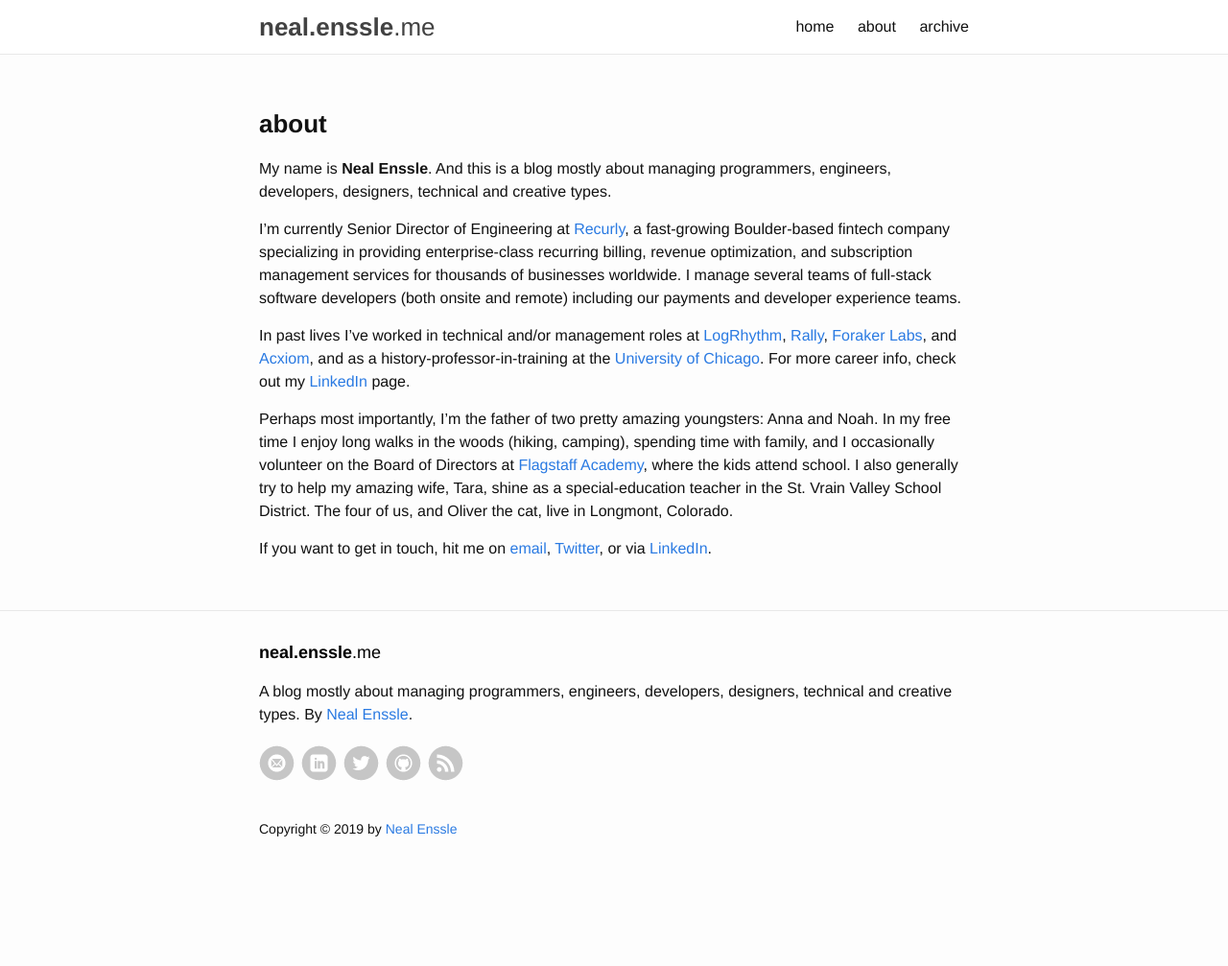
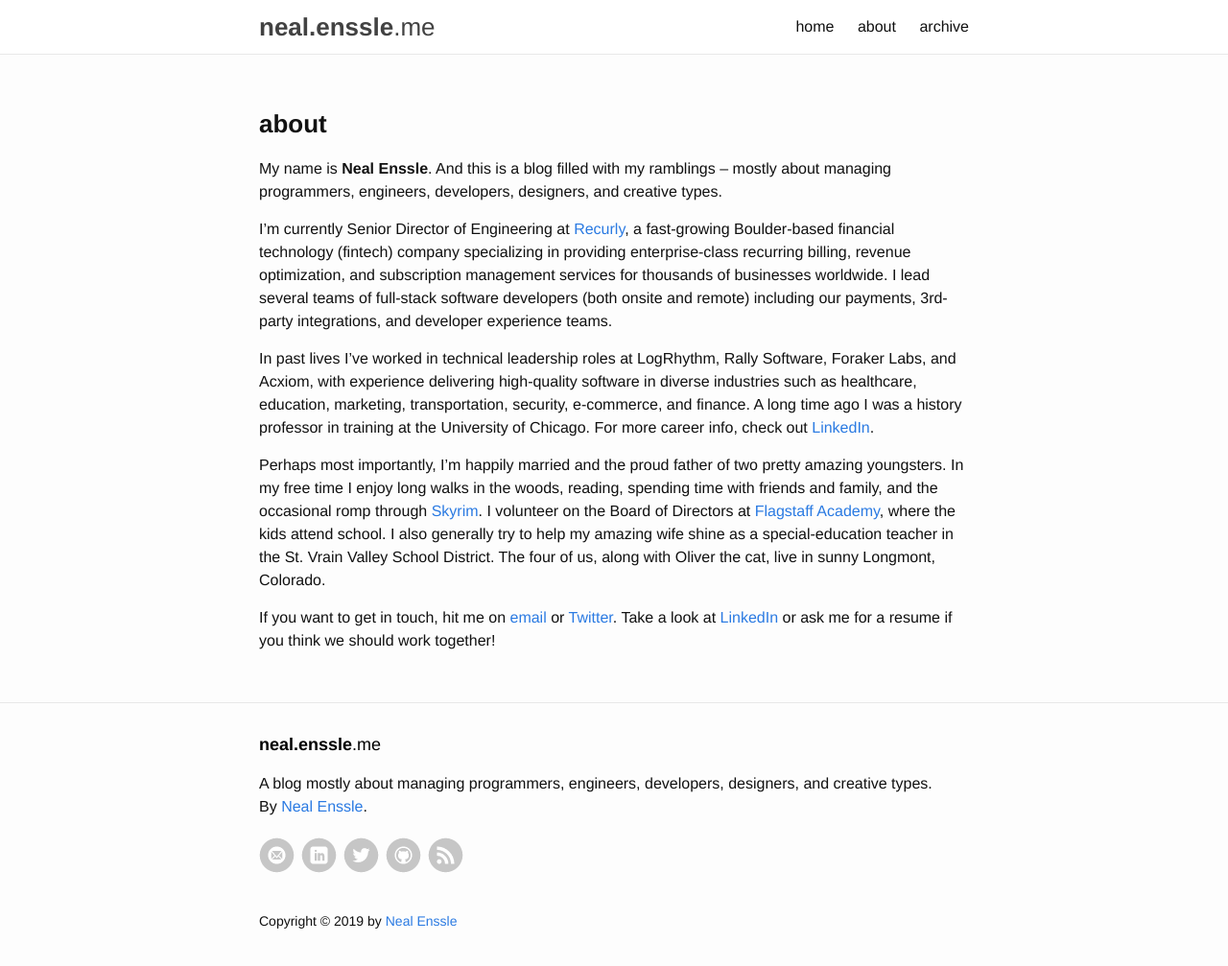
Before and after one commit to nealenssle/nealenssle.github.io, a Jekyll site: the page built from pages/about.md, in a window 1280 px wide and 1056 px high. Shown: the top 1007 px of the window at 96% size. Built offline with Jekyll 4.4.1, drawn with Linux system fonts in a browser that asks for light colours.

Commit message:
Updates to About pages and adding redirect plugin.

```diff
--- a/Gemfile
+++ b/Gemfile
@@ -8,7 +8,7 @@ source "https://rubygems.org"
 #
 # This will help ensure the proper Jekyll version is running.
 # Happy Jekylling!
-# gem "jekyll", "~> 3.6.0"
+gem "jekyll", "~> 3.6.0"
 
 # This is the default theme for new Jekyll sites. You may change this to anything you like.
 gem "minima", "~> 2.0"
@@ -20,6 +20,7 @@ gem "github-pages", group: :jekyll_plugins
 # If you have any plugins, put them here!
 group :jekyll_plugins do
   gem "jekyll-feed", "~> 0.6"
+  gem 'jekyll-redirect-from'
 end
 
 # Windows does not include zoneinfo files, so bundle the tzinfo-data gem
--- a/_config.yml
+++ b/_config.yml
@@ -14,3 +14,6 @@ permalink: pretty
 
 # Build settings
 markdown: kramdown
+
+plugins:
+  - jekyll-redirect-from
--- a/_includes/footer.html
+++ b/_includes/footer.html
@@ -4,7 +4,7 @@
 
     <p class="footer-heading"><a class="footer-title-link" href="/"><strong>neal.enssle</strong>.me</a></p>
 
-    <p class="footer-text">A blog mostly about managing programmers, engineers, developers, designers, technical and creative types. By <a href="/about">Neal Enssle</a>.</p>
+    <p class="footer-text">A blog mostly about managing programmers, engineers, developers, designers, and creative types.<br />By <a href="/about">Neal Enssle</a>.</p>
 
     <ul class="social-media-list">
       <li>
--- a/pages/about.md
+++ b/pages/about.md
@@ -4,16 +4,12 @@ title: About
 permalink: /about/
 ---
 
-My name is **Neal Enssle**. And this is a blog mostly about managing programmers, engineers, developers, designers, technical and creative types.
+My name is **Neal Enssle**. And this is a blog filled with my ramblings -- mostly about managing programmers, engineers, developers, designers, and creative types.
 
-I'm currently Senior Director of Engineering at [Recurly](http://www.recurly.com), a fast-growing Boulder-based fintech company specializing in providing enterprise-class recurring billing, revenue optimization, and subscription management services for thousands of businesses worldwide. I manage several teams of full-stack software developers (both onsite and remote) including our payments and developer experience teams.
+I'm currently Senior Director of Engineering at [Recurly](http://www.recurly.com), a fast-growing Boulder-based financial technology (fintech) company specializing in providing enterprise-class recurring billing, revenue optimization, and subscription management services for thousands of businesses worldwide. I lead several teams of full-stack software developers (both onsite and remote) including our payments, 3rd-party integrations, and developer experience teams.
 
-In past lives I've worked in technical and/or management roles at [LogRhythm](http://www.logrhythm.com), [Rally](http://rally.com), [Foraker Labs](http://www.foraker.com), and [Acxiom](http://acxiom.com), and as a history-professor-in-training at the [University of Chicago](http://uchicago.edu). For more career info, check out my [LinkedIn](https://www.linkedin.com/in/nealenssle) page.
+In past lives I've worked in technical leadership roles at LogRhythm, Rally Software, Foraker Labs, and Acxiom, with experience delivering high-quality software in diverse industries such as healthcare, education, marketing, transportation, security, e-commerce, and finance. A long time ago I was a history professor in training at the University of Chicago. For more career info, check out [LinkedIn](https://www.linkedin.com/in/nealenssle).
 
-<!--
-I've recently revived a fun side project: <a href="http://codequotes.com">code<strong>quotes</strong>.com</a> &mdash; a website dedicated to recording quotations from and about programmers and designers &mdash; is back up and running and I'm migrating content.
--->
+Perhaps most importantly, I'm happily married and the proud father of two pretty amazing youngsters. In my free time I enjoy long walks in the woods, reading, spending time with friends and family, and the occasional romp through [Skyrim](https://en.wikipedia.org/wiki/The_Elder_Scrolls_V:_Skyrim). I volunteer on the Board of Directors at [Flagstaff Academy](http://flagstaffacademy.org), where the kids attend school. I also generally try to help my amazing wife shine as a special-education teacher in the St. Vrain Valley School District. The four of us, along with Oliver the cat, live in sunny Longmont, Colorado.
 
-Perhaps most importantly, I'm the father of two pretty amazing youngsters: Anna and Noah. In my free time I enjoy long walks in the woods (hiking, camping), spending time with family, and I occasionally volunteer on the Board of Directors at [Flagstaff Academy](http://flagstaffacademy.org), where the kids attend school. I also generally try to help my amazing wife, Tara, shine as a special-education teacher in the St. Vrain Valley School District. The four of us, and Oliver the cat, live in Longmont, Colorado.
-
-If you want to get in touch, hit me on [email](mail&#116;&#111;&#58;%&#54;5&#110;ssl&#101;+&#37;77eb&#64;&#103;%6Dail&#46;c%&#54;Fm), [Twitter](http://twitter.com/nealenssle), or via [LinkedIn](https://www.linkedin.com/in/nealenssle).
+If you want to get in touch, hit me on [email](mail&#116;&#111;&#58;%&#54;5&#110;ssl&#101;+&#37;77eb&#64;&#103;%6Dail&#46;c%&#54;Fm) or [Twitter](http://twitter.com/nealenssle). Take a look at [LinkedIn](https://www.linkedin.com/in/nealenssle) or ask me for a resume if you think we should work together!
```
Also changed, not shown: pages/resume.html (added, +8 -0 lines), pages/resume.md (added, +5 -0 lines), Gemfile.lock.
